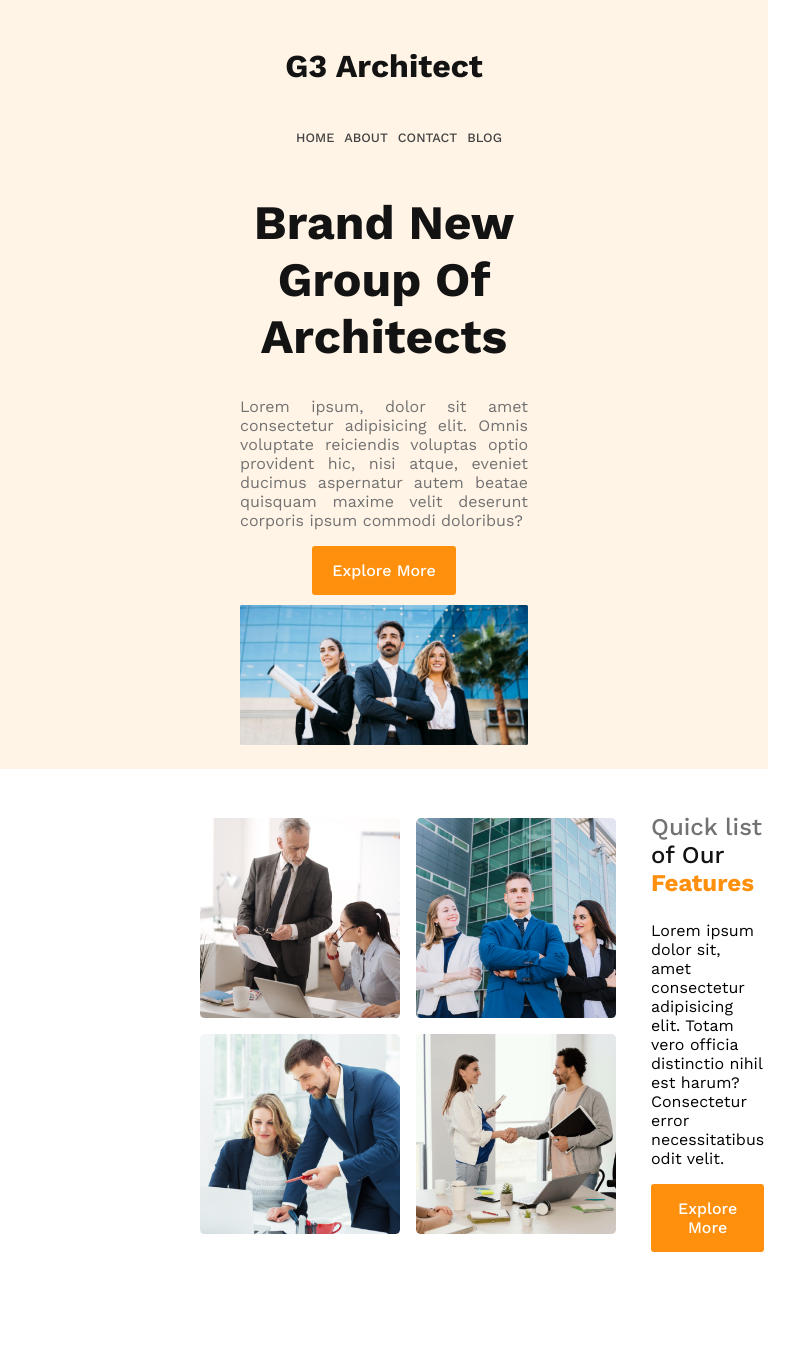
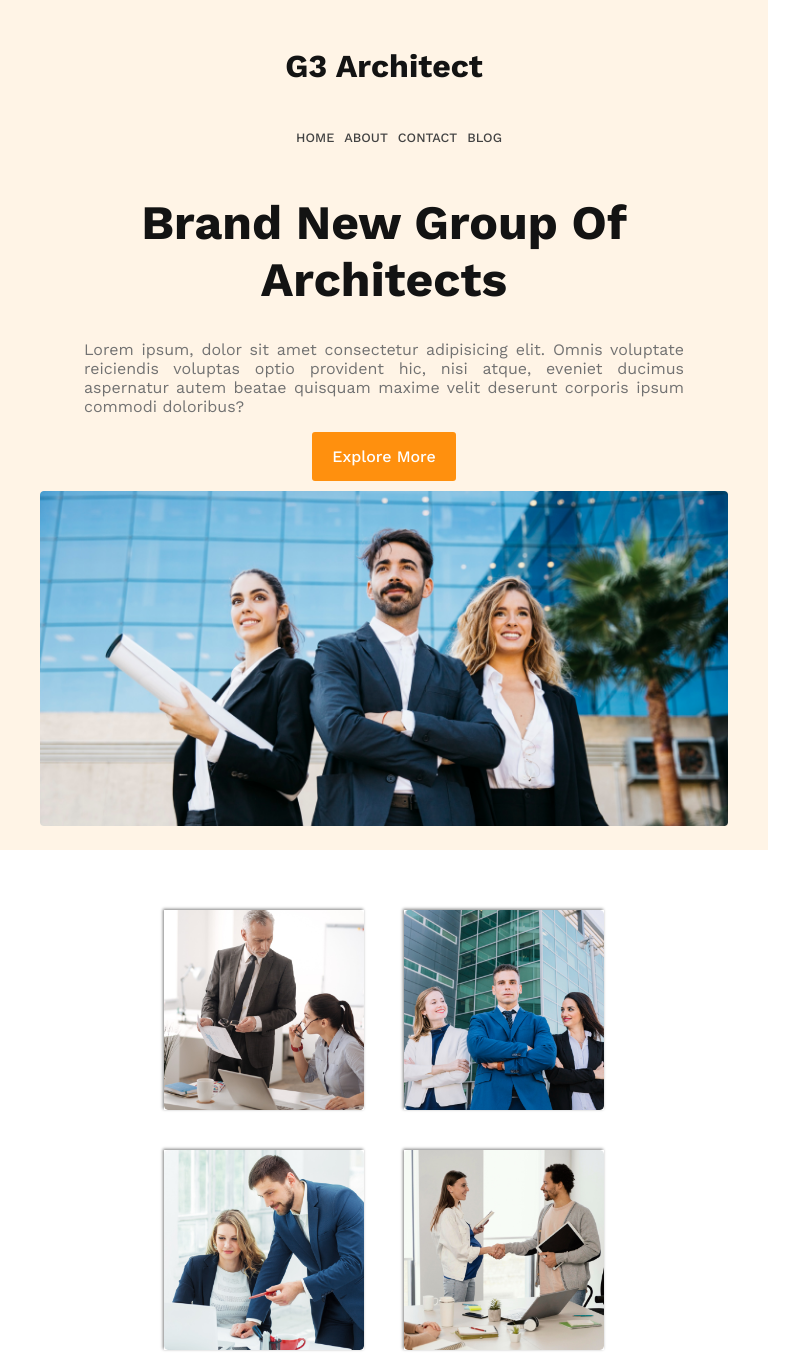
Before and after one commit to mamunurrashid01/architech-website, a plain HTML site: page index.html in a window 768 px wide. Shown: the top 1353 px of the page, 799 px wide, since content can reach past the window. Before the commit the page ends 1282 px from the top, so only its background shows below. Drawn offline with nearby package versions, Linux system fonts and the light colour scheme.

Commit message:
feature section styled

```diff
--- a/css/style.css
+++ b/css/style.css
@@ -21,6 +21,9 @@ body{
     cursor: pointer;
     margin-bottom: 10px;
 }
+.discription{
+    color: #727272;
+}
 /*shared style end*/
 
 /*header section style start*/
@@ -28,7 +31,7 @@ header{
     background-color: rgba(255, 144, 14, 0.10);
     padding: 20px 240px;
 }
-.nav-title{
+.section-title{
     font-size: 2rem;
     font-family: 'Work Sans', sans-serif;
     font-weight: 700;
@@ -66,33 +69,33 @@ ul li a{
     font-weight: 700;
     color: #131313;
 }
-.banner-description{
-    color: #727272;
-
-}
 .banner-section img{
     width: 100%;
 }
 /*banner section style end*/
+
 /*main area style start*/
 main{
-    padding: 20px 200px;
+    max-width: 1200px;
+    margin: 40px auto;
 }
 .feature-section{
     display: flex;
     align-items: center;
     justify-content: space-around;
+    padding: 20px 150px;
 }
 .feature-image img{
     max-width: 200px;
+    box-shadow: -1px -1px 3px gray;
 }
 .feature-image{
     display: grid;
     grid-template-columns: repeat(2, 1fr);
     gap: 1rem}
 .feature-description{
-    padding-left: 35px;
-    padding-right: 35px;
+    padding-left: 60px;
+    padding-right: 40px;
 }
 .feature-title{
     color: #727272;
@@ -107,31 +110,54 @@ main{
     font-weight: 700;
 }
 /*main area style end*/
+
+
 /*header area responsive style start*/
 @media screen and (max-width:576px){
     header{
         padding: 15px;
     }
-    nav{
+    nav, .feature-section
+    {
         flex-direction: column;
 
     }
     .btn-primary{
         margin-bottom: 10px;
     }
+    .feature-image{
+         grid-template-columns: 1fr;
+    }
+    .feature-image img{
+        max-width: 100%;
+    }
 }
 @media screen and (min-width: 576px) and (max-width: 768px){
-    nav{
+    header{
+        padding: 20px 40px;
+    }
+    .feature-description{
+        padding-left: 20px;
+        padding-right: 20px;
+        text-align: justify;
+   }
+    .nav-title{
+        font-size: 1.1rem;
+    }
+
+    nav, .feature-section
+    {
         flex-direction: column;
 }
 .btn-primary{
     margin-bottom: 10px;
 }
-.banner-description{
-    text-align: justify;
-}
+
 }
 @media screen and (min-width:768px) and (max-width:992px){
+    header{
+        padding: 20px 40px;
+    }
     .btn-primary{
         margin-bottom: 10px;
     }
@@ -141,5 +167,16 @@ main{
     .banner-section img{
         width: 100%;
     }
+    .feature-section{
+        flex-direction: column;
+    }
+    .feature-image{
+        gap: 40px;
+    }
+    .feature-description{
+        padding: 5px;
+        max-width: 60%;
+        margin: auto;
+    }
 }
 /* header area responsive style end*/
--- a/index.html
+++ b/index.html
@@ -10,7 +10,7 @@
     <!----------header area start------------>
     <header>
         <nav>
-            <h1 class="nav-title">G3 Architect</h1>
+            <h1 class="section-title">G3 Architect</h1>
             <ul>
                 <li><a href="">home</a></li>
                 <li><a href="">about</a></li>
@@ -21,7 +21,7 @@
         <div class="banner-section">
            <div class="banner-content">
             <h1 class="banner-title">Brand New Group Of Architects</h1>
-            <p class="banner-description">Lorem ipsum, dolor sit amet consectetur adipisicing elit. Omnis voluptate reiciendis voluptas optio provident hic, nisi atque, eveniet ducimus aspernatur autem beatae quisquam maxime velit deserunt corporis ipsum commodi doloribus?</p>
+            <p class="banner-description discription">Lorem ipsum, dolor sit amet consectetur adipisicing elit. Omnis voluptate reiciendis voluptas optio provident hic, nisi atque, eveniet ducimus aspernatur autem beatae quisquam maxime velit deserunt corporis ipsum commodi doloribus?</p>
             <button class="btn-primary">Explore More</button>
            </div>
             <img src="./images/banner.png" alt="image">
@@ -40,10 +40,18 @@
             </div>
             <div class="feature-description">
                 <h3 class="feature-title">Quick list <span class="feature-title1">of Our</span> <span class="feature-title2"><br>Features</span></h3>
-                <p class="feature-details">Lorem ipsum dolor sit, amet consectetur adipisicing elit. Totam vero officia distinctio nihil est harum? Consectetur error necessitatibus odit velit.</p>
+                <p class="feature-details discription">Lorem ipsum dolor sit, amet consectetur adipisicing elit. Totam vero officia distinctio nihil est harum? Consectetur error necessitatibus odit velit.</p>
                 <button class="btn-primary">Explore More</button>
             </div>
         </div>
+        <section class="team-container">
+
+        </section>
+        <section class="team-detils"></section>
+        <section class="facts">
+            <h3 class="section-title">Some facts</h3>
+            <p class="discription">Lorem ipsum dolor, sit amet consectetur adipisicing elit. Architecto eaque minima veniam similique autem voluptates quidem rem ducimus nulla mollitia.</p>
+        </section>
     </main>
     <!----------main area end------------>
 
```
